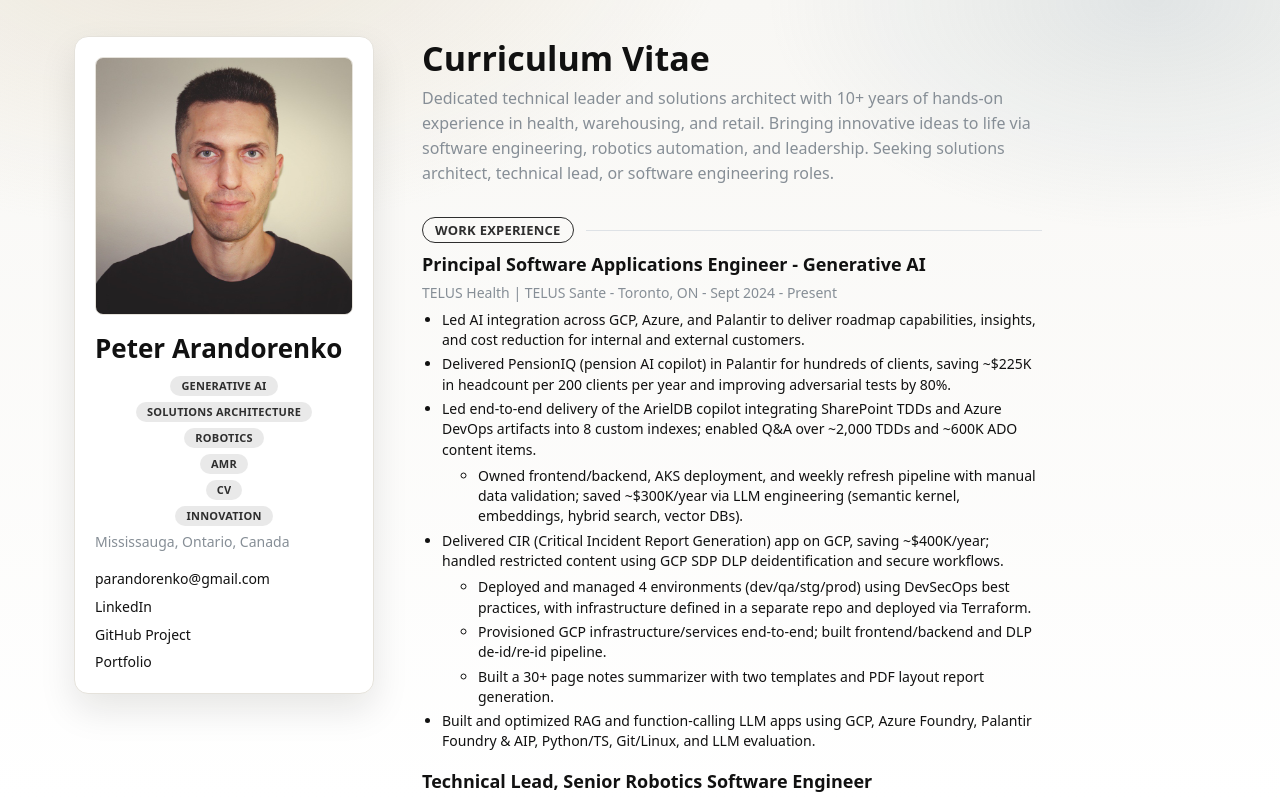
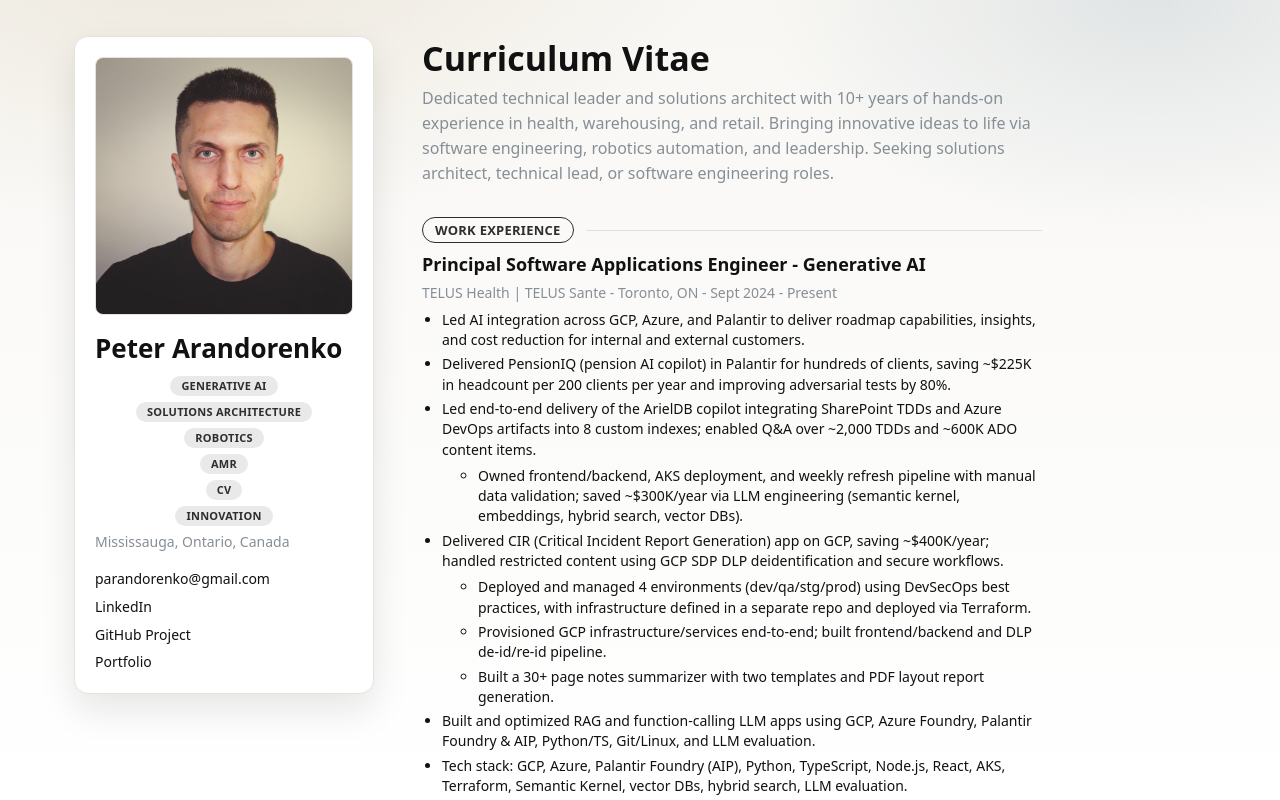
Before and after one commit to parandor/parandor.github.io, a React (Vite) app: page / in a window 1280 px wide. Shown: the top 800 px of the page. Built offline with nearby package versions, Linux system fonts and the light colour scheme.

Commit message:
feat: update TELUS and skills details

```diff
--- a/src/data/cvData.ts
+++ b/src/data/cvData.ts
@@ -41,6 +41,7 @@
               ],
             },
             'Built and optimized RAG and function-calling LLM apps using GCP, Azure Foundry, Palantir Foundry & AIP, Python/TS, Git/Linux, and LLM evaluation.',
+            'Tech stack: GCP, Azure, Palantir Foundry (AIP), Python, TypeScript, Node.js, React, AKS, Terraform, Semantic Kernel, vector DBs, hybrid search, LLM evaluation.',
           ],
         },
         {
```
